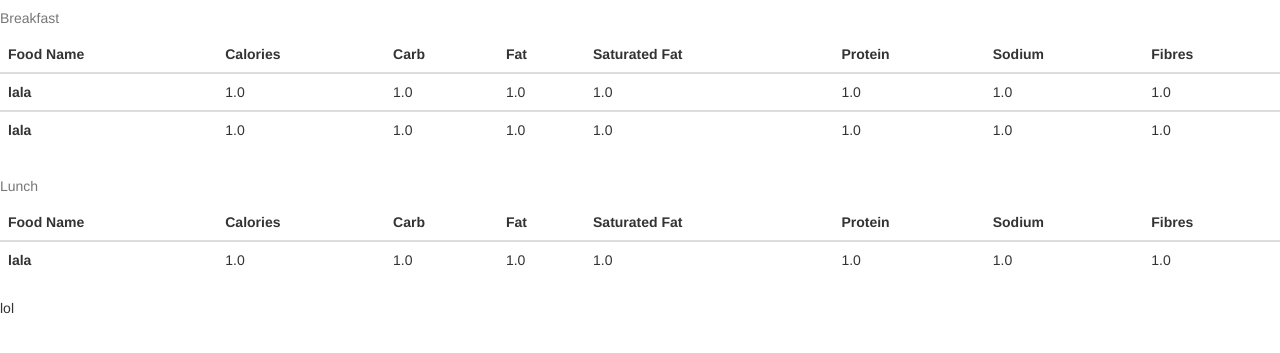
After one commit to espressodepresso/CZ2006-Software-Engineering, a Flask app: page /foodRecord in a window 1280 px wide. The commit adds this page. Shown: the top 353 px of the page. Run offline with Flask 2, Linux system fonts and the light colour scheme; some libraries are stand-ins or nearby versions.

Commit message:
added foodrecord
changed database, added foodrecord, search (myat), added addfood(halfway)

```diff
--- a/Neutral/__init__.py
+++ b/Neutral/__init__.py
@@ -1,7 +1,12 @@
 from flask import Flask
 from flask_sqlalchemy import SQLAlchemy
+from datetime import datetime
+from sqlalchemy import Integer, Column, Float, DateTime
+from sqlalchemy.orm import relationship
+from flask_bootstrap import Bootstrap
 
 app = Flask(__name__)
+Bootstrap(app)
 app.config['SECRET_KEY'] = 'myat secret'
 app.config['SQLALCHEMY_DATABASE_URI'] = 'sqlite:///site.db'
 db = SQLAlchemy(app)
--- a/Neutral/forms.py
+++ b/Neutral/forms.py
@@ -1,3 +1,9 @@
 from flask_wtf import FlaskForm
 from wtforms import StringField, PasswordField, SubmitField, BooleanField
 from wtforms.validators import DataRequired, Length, Email, EqualTo
+from wtforms import Form,StringField,validators
+from wtforms.validators import InputRequired
+
+
+class searchForm(Form):
+    foodname = StringField('Search Food',validators=[InputRequired()])
--- a/Neutral/routing.py
+++ b/Neutral/routing.py
@@ -1,18 +1,74 @@
 from flask import render_template, url_for, flash, redirect,request
 from Neutral import app
 from Neutral.foodreco import RecommendationManager
-
-
+from Neutral.forms import searchForm
+from Neutral.model import FoodRecord
+from Neutral.model import FoodDB
+from Neutral.entity import Food1
 
 @app.route('/')
 def helloworld():
     return 'Hello world'
-@app.route('/foodreco',methods=['POST','GET'])
-def displayFoodReco():
-    names_list = RecommendationManager.readCSV('userselectiondata.csv')
-    if request.method == 'POST':
-        userLikes = (request.form.getlist('mycheckbox'))
-        RecommendationManager.writeUserLikesCSV(userLikes,'userselectiondata.csv')
-        recommendedFoodList = RecommendationManager.recommendFood()
-        return render_template('foodrecoresults.html',food_list= recommendedFoodList)
-    return render_template('foodreco.html',names_list=names_list)
+
+# @app.route('/foodreco',methods=['POST','GET'])
+# def displayFoodReco():
+#     names_list = RecommendationManager.readCSV('userselectiondata.csv')
+#     if request.method == 'POST':
+#         userLikes = (request.form.getlist('mycheckbox'))
+#         RecommendationManager.writeUserLikesCSV(userLikes,'userselectiondata.csv')
+#         recommendedFoodList = RecommendationManager.recommendFood()
+#         return render_template('foodrecoresults.html',food_list= recommendedFoodList)
+#     return render_template('foodreco.html',names_list=names_list)
+
+
+@app.route('/searchfood', methods=['GET', 'POST'])
+def displaySearchFood():
+    food_item_list = []
+    form = searchForm(request.form)
+    if request.method == 'POST' and form.validate():
+        foodToBeSearched = form.foodname.data
+        # convert user entered data into lowercase
+        editedfoodToBeSearched = foodToBeSearched.lower()
+        # find in FoodDB
+        results = FoodDB.query.filter(FoodDB.food_name.contains(editedfoodToBeSearched)).all()
+
+        if results is not None:
+            for result in results:
+                splitted_result = result.food_name.split(", ")
+                # only display the result if first word of the food name contains the searched food name
+                if editedfoodToBeSearched in splitted_result[0]:
+                    # create a food object from entity.py
+                    food_item = Food1(result.food_id,result.food_name,round(result.food_calories,2),round(result.food_protein,2),round(result.food_carb,2),round(result.food_fat,2),round(result.food_fibres,2),round(result.food_saturatedfat,2),round(result.food_sodium,2))
+                    food_item_list.append(food_item)
+    return render_template('searchFood.html', form=form,foodList=food_item_list)
+
+
+@app.route('/foodRecord', methods=['GET', 'POST'])
+def displayFoodRecord():
+    food_list_breakfast = FoodRecord.query.filter(FoodRecord.foodrecord_meal.contains('Breakfast'), FoodRecord.user_id == 1).all()
+    food_list_lunch = FoodRecord.query.filter(FoodRecord.foodrecord_meal.contains('Lunch'), FoodRecord.user_id == 1).all()
+    food_list_dinner = FoodRecord.query.filter(FoodRecord.foodrecord_meal.contains('Dinner'), FoodRecord.user_id == 1).all()
+    return render_template('foodRecord.html', food_list_breakfast = food_list_breakfast, food_list_lunch = food_list_lunch, food_list_dinner = food_list_dinner)
+
+
+@app.route('/addFoodRecord', methods=['GET', 'POST'])
+def displayaddFoodRecord():
+        food_item_list = []
+        form = searchForm(request.form)
+        if request.method == 'POST' and form.validate():
+            foodToBeSearched = form.foodname.data
+            # convert user entered data into lowercase
+            editedfoodToBeSearched = foodToBeSearched.lower()
+            # find in FoodDB
+            results = FoodDB.query.filter(FoodDB.food_name.contains(editedfoodToBeSearched)).all()
+
+            if results is not None:
+                for result in results:
+                    splitted_result = result.food_name.split(", ")
+                    # only display the result if first word of the food name contains the searched food name
+                    if editedfoodToBeSearched in splitted_result[0]:
+                        # create a food object from entity.py
+                        food_item = Food1(result.food_id,result.food_name,round(result.food_calories,2),round(result.food_protein,2),round(result.food_carb,2),round(result.food_fat,2),round(result.food_fibres,2),round(result.food_saturatedfat,2),round(result.food_sodium,2))
+                        food_item_list.append(food_item)
+
+        return render_template('addFoodRecord.html', form=form,foodList=food_item_list)
--- a/Neutral/static/main.css
+++ b/Neutral/static/main.css
@@ -31,6 +31,11 @@ header{
     height: 10rem;
 }
 
+.main-form{
+    width: 450px;
+    margin: auto;
+
+}
 nav{
     padding-top:1rem;
     display: flex;
--- /dev/null
+++ b/Neutral/templates/foodRecord.html
@@ -0,0 +1,144 @@
+{% extends "bootstrap/base.html" %}
+{% import "bootstrap/wtf.html" as wtf%}
+
+
+{% block styles %}
+{{super()}}
+<link rel="stylesheet"
+      href="{{url_for('.static', filename='main.css')}}">
+{% endblock %}
+
+{% block content %}
+    <div class="container">
+        <div class="row">
+            <div class="results">
+            <div class="col-12">
+                <table class="table">
+                {% if food_list_breakfast %}
+                <caption>Breakfast</caption>
+                <thead>
+                    <tr class="table-primary">
+                        <th scope="col">Food Name</th>
+                        <th scope="col">Calories</th>
+                        <th scope="col">Carb</th>
+                        <th scope="col">Fat</th>
+                        <th scope="col">Saturated Fat</th>
+                        <th scope="col">Protein</th>
+                        <th scope="col">Sodium</th>
+                        <th scope="col">Fibres</th>
+                    </tr>
+                </thead>
+                {% for food in food_list_breakfast %}
+                <tbody>
+                    <tr class="results-row">
+                        <th scope="row">{{food.food_name}}</th>
+                        <td>{{food.food_calories}}</td>
+                        <td>{{food.food_carb}}</td>
+                        <td>{{food.food_fat}}</td>
+                        <td>{{food.food_saturatedfat}}</td>
+                        <td>{{food.food_protein}}</td>
+                        <td>{{food.food_sodium}}</td>
+                        <td>{{food.food_fibres}}</td>
+                    </tr>
+                </tbody>
+                {% endfor %}
+            </table>
+        </div>
+        </div>
+    </div>
+
+        {% else %}
+        <body>
+            lol
+        </body>
+        {% endif %}
+
+        <div class="row">
+            <div class="results">
+            <div class="col-12">
+                <table class="table">
+                {% if food_list_lunch %}
+                <caption>Lunch</caption>
+                <thead>
+                    <tr class="table-primary">
+                        <th scope="col">Food Name</th>
+                        <th scope="col">Calories</th>
+                        <th scope="col">Carb</th>
+                        <th scope="col">Fat</th>
+                        <th scope="col">Saturated Fat</th>
+                        <th scope="col">Protein</th>
+                        <th scope="col">Sodium</th>
+                        <th scope="col">Fibres</th>
+                    </tr>
+                </thead>
+                {% for food in food_list_lunch %}
+                <tbody>
+                    <tr class="results-row">
+                        <th scope="row">{{food.food_name}}</th>
+                        <td>{{food.food_calories}}</td>
+                        <td>{{food.food_carb}}</td>
+                        <td>{{food.food_fat}}</td>
+                        <td>{{food.food_saturatedfat}}</td>
+                        <td>{{food.food_protein}}</td>
+                        <td>{{food.food_sodium}}</td>
+                        <td>{{food.food_fibres}}</td>
+                    </tr>
+                </tbody>
+                {% endfor %}
+            </table>
+        </div>
+        </div>
+    </div>
+
+        {% else %}
+        <body>
+            lol
+        </body>
+        {% endif %}
+
+
+        <div class="row">
+            <div class="results">
+            <div class="col-12">
+                <table class="table">
+                {% if food_list_dinner %}
+                <caption>Dinner</caption>
+                <thead>
+                    <tr class="table-primary">
+                        <th scope="col">Food Name</th>
+                        <th scope="col">Calories</th>
+                        <th scope="col">Carb</th>
+                        <th scope="col">Fat</th>
+                        <th scope="col">Saturated Fat</th>
+                        <th scope="col">Protein</th>
+                        <th scope="col">Sodium</th>
+                        <th scope="col">Fibres</th>
+                    </tr>
+                </thead>
+                {% for food in food_list_dinner %}
+                <tbody>
+                    <tr class="results-row">
+                        <th scope="row">{{food.food_name}}</th>
+                        <td>{{food.food_calories}}</td>
+                        <td>{{food.food_carb}}</td>
+                        <td>{{food.food_fat}}</td>
+                        <td>{{food.food_saturatedfat}}</td>
+                        <td>{{food.food_protein}}</td>
+                        <td>{{food.food_sodium}}</td>
+                        <td>{{food.food_fibres}}</td>
+                    </tr>
+                </tbody>
+                {% endfor %}
+            </table>
+        </div>
+        </div>
+    </div>
+
+        {% else %}
+        <body>
+            lol
+        </body>
+        {% endif %}
+
+    </div>
+{% endblock %}
--- a/Neutral/templates/foodreco.html
+++ b/Neutral/templates/foodreco.html
@@ -6,7 +6,7 @@
 </head>
 <body>
     <h1>Tick if you like the food!</h1>
-    <form action = "http://localhost:5000/foodreco" method = "POST">
+    <form action = "oodreco" method = "POST">
         {% for name in names_list %}
             {{name}}
             <input type = "checkbox" value = "{{loop.index}}" name="mycheckbox">
```
Also changed, not shown: Neutral/entity.py (added, +11 -0 lines), Neutral/importapi.py (+22 -0 lines), Neutral/model.py (+5 -12 lines), Neutral/templates/_formhelpers.html (added, +15 -0 lines), Neutral/templates/addFoodRecord.html (added, +86 -0 lines), Neutral/templates/searchFood.html (added, +61 -0 lines), allExerciseInfo.csv (+72 -72 lines), Neutral/addfood.py (added), Neutral/site.db (added), Neutral/static/add.png (added), Neutral/static/search.png (added), Neutral/userselectiondata.csv (renamed from userselectiondata.csv), site.db (deleted), templates/display.html (deleted).
